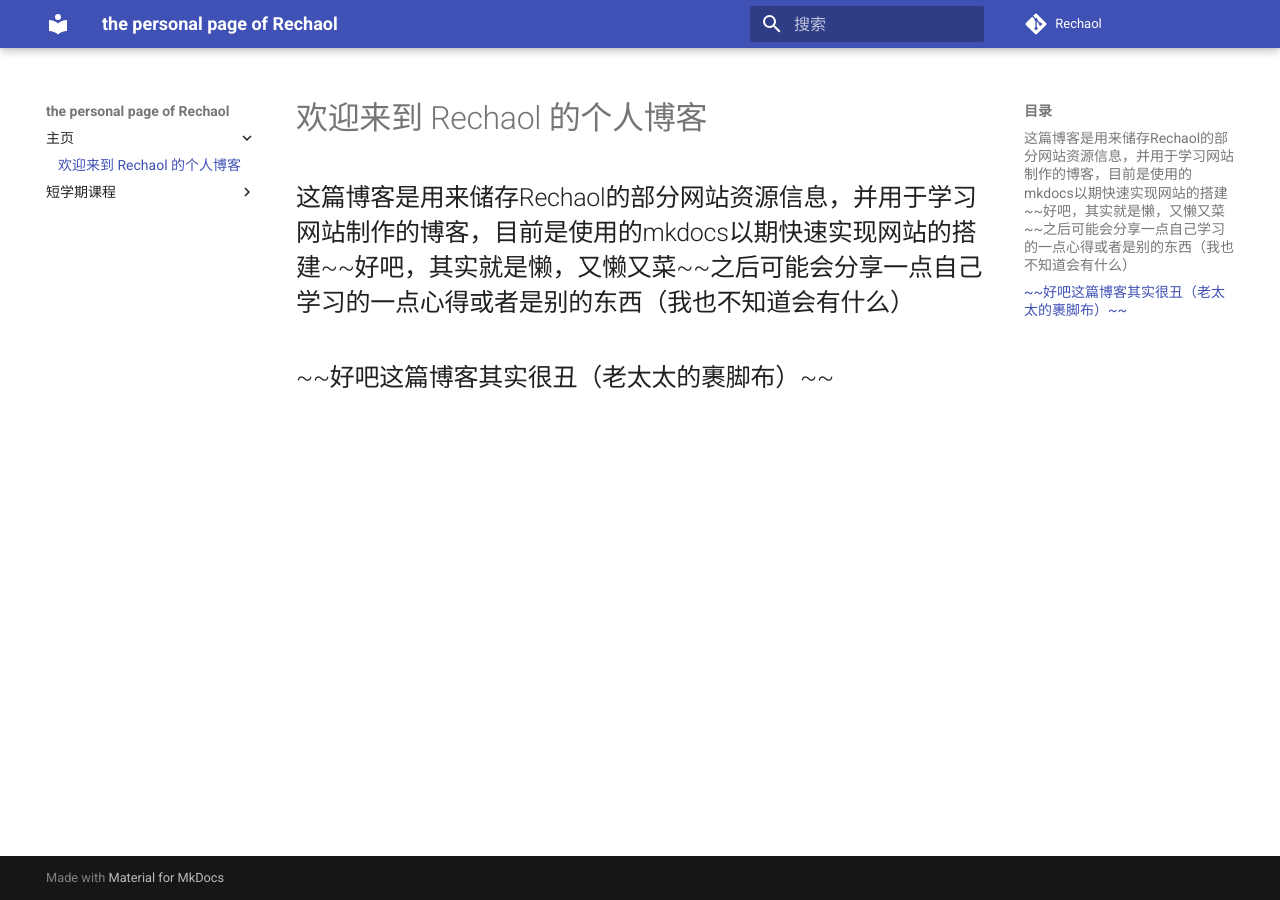
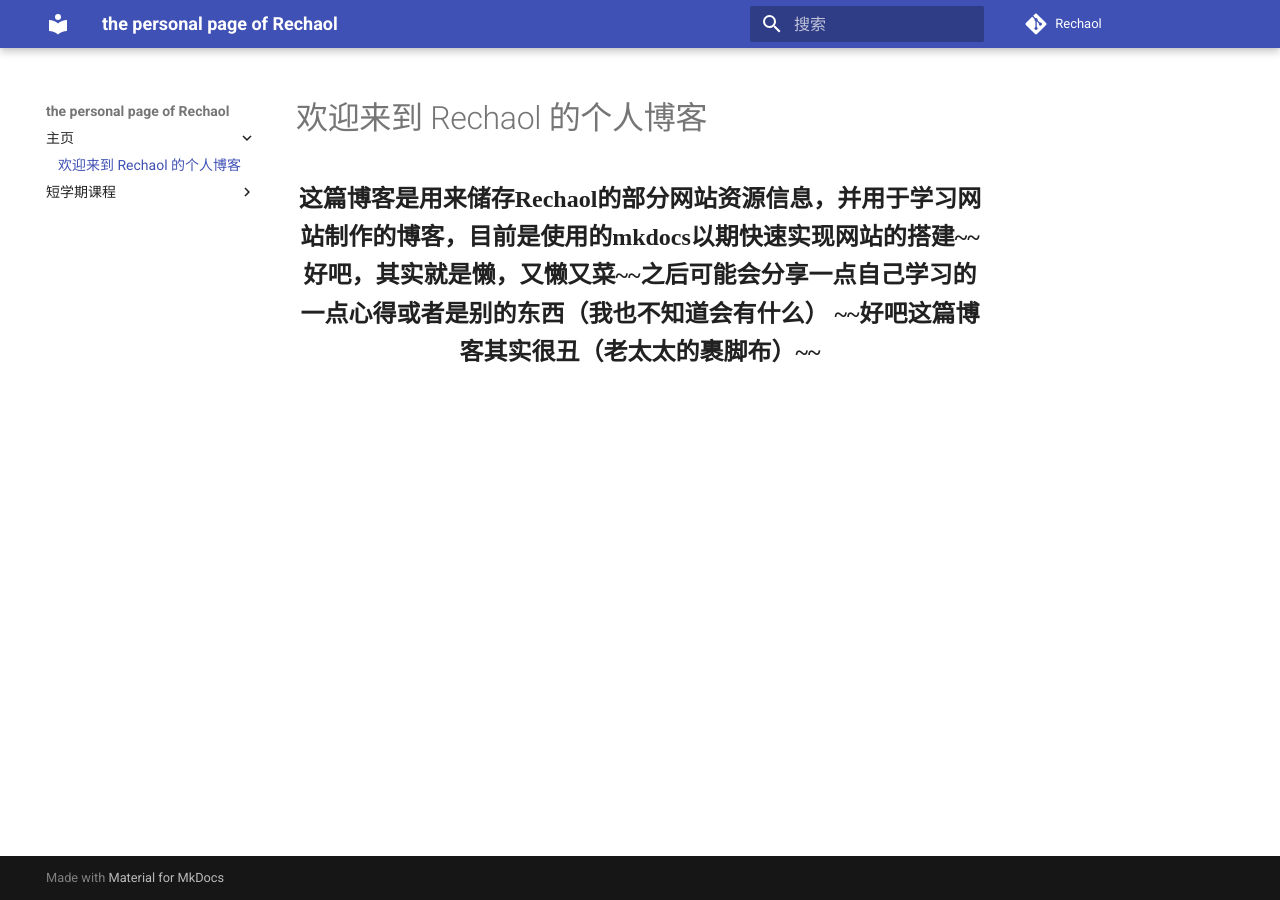
Before and after one commit to Rechaol/rechaol.github.io, an MkDocs documentation site: the page built from docs/index.md, in a window 1280 px wide. Built offline with MkDocs 1.6.1 and Material for MkDocs 9.7.7, drawn with Linux system fonts in a browser that asks for light colours.

Commit message:
Update index.md
to get a better view of my page

```diff
--- a/docs/index.md
+++ b/docs/index.md
@@ -1,5 +1,9 @@
 # 欢迎来到 Rechaol 的个人博客
 
-## 这篇博客是用来储存Rechaol的部分网站资源信息，并用于学习网站制作的博客，目前是使用的mkdocs以期快速实现网站的搭建~~好吧，其实就是懒，又懒又菜~~之后可能会分享一点自己学习的一点心得或者是别的东西（我也不知道会有什么）
+<div style="text-align: center; font-family: 'Noto Serif SC'; font-size: 1.5em; font-weight: 600;" markdown="1">
 
-## ~~好吧这篇博客其实很丑（老太太的裹脚布）~~
+ 这篇博客是用来储存Rechaol的部分网站资源信息，并用于学习网站制作的博客，目前是使用的mkdocs以期快速实现网站的搭建~~好吧，其实就是懒，又懒又菜~~之后可能会分享一点自己学习的一点心得或者是别的东西（我也不知道会有什么）
+
+ ~~好吧这篇博客其实很丑（老太太的裹脚布）~~
+
+</div>
```
